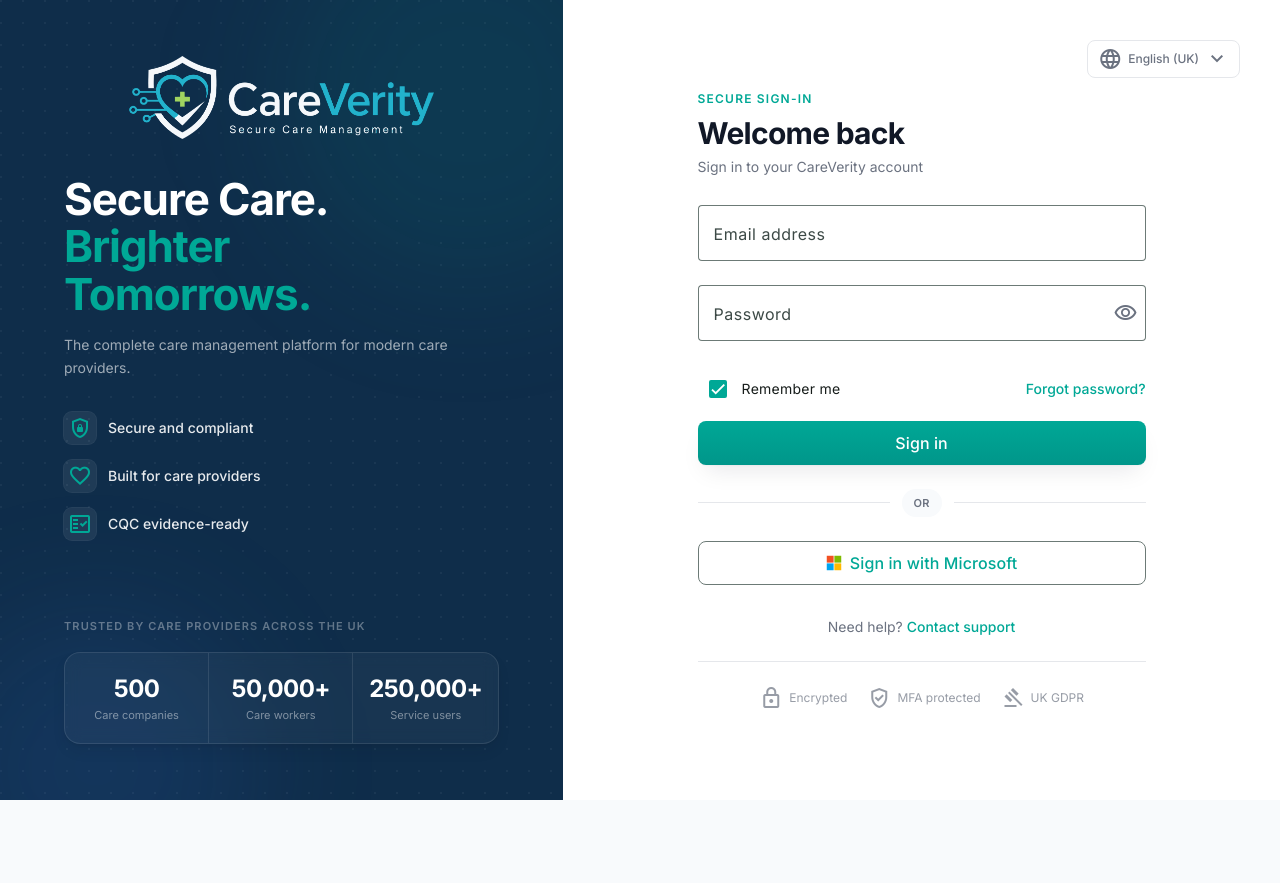
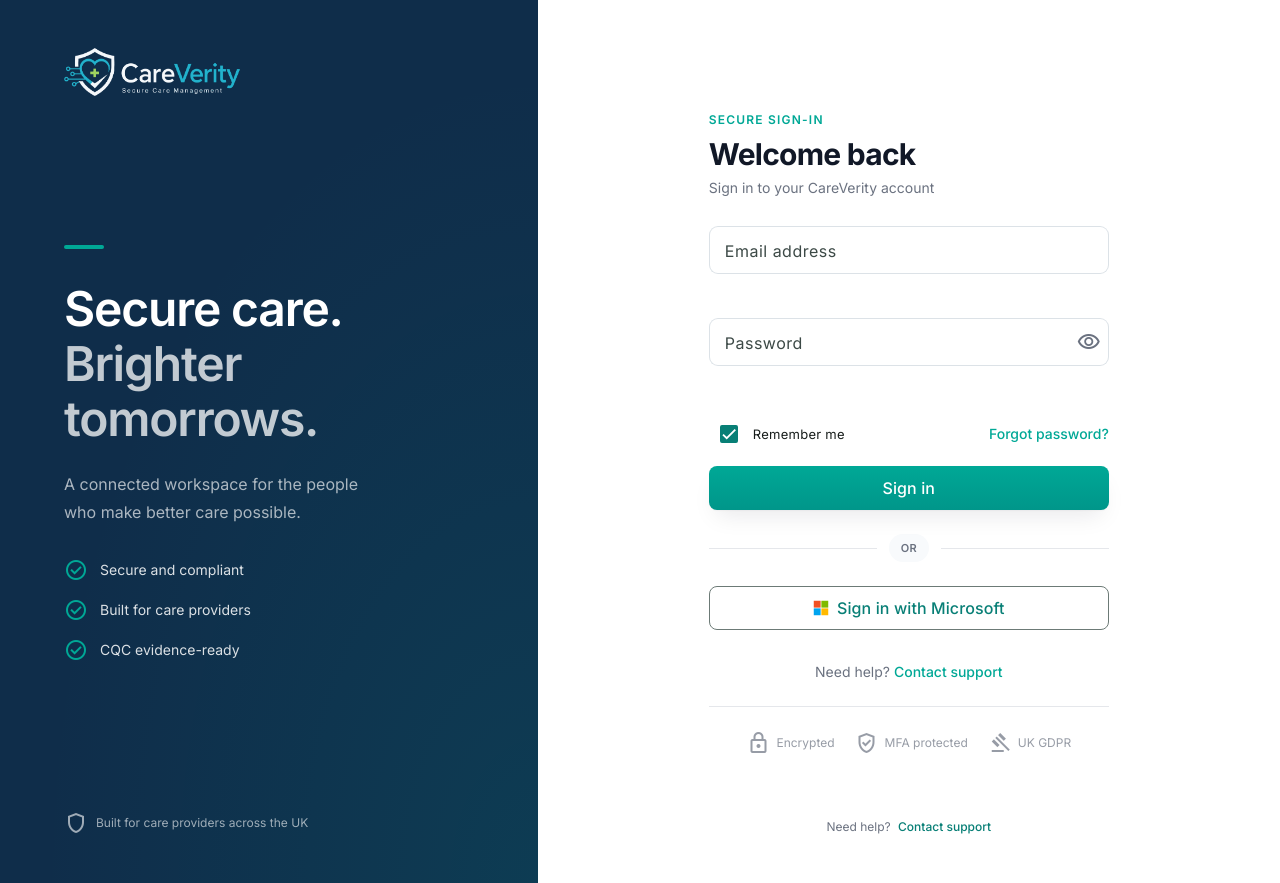
Before and after one commit to accessmutinda/admin, an Angular app: page /auth/sign-in in a window 1280 px wide. Before the commit the page ends 800 px from the top, so only its background shows below. Built offline with nearby package versions, Linux system fonts and the light colour scheme.

Commit message:
(style) refine shared authentication layouts and form controls

```diff
--- a/src/app/shared/layouts/auth-centered-layout.ts
+++ b/src/app/shared/layouts/auth-centered-layout.ts
@@ -5,25 +5,27 @@
   selector: 'cv-auth-centered-layout',
   imports: [Logo],
   template: `
-    <div
-      class="flex min-h-screen w-full flex-col items-center bg-cloud bg-[radial-gradient(ellipse_80%_60%_at_50%_-10%,color-mix(in_srgb,var(--color-teal)_7%,transparent),transparent)] px-4 py-6 sm:px-6 sm:py-12"
-    >
-      <div
-        class="cv-enter w-full {{
-          widthClass()
-        }} rounded-2xl border border-line bg-white p-6 shadow-card sm:p-10"
-      >
-        <div class="mb-6 flex justify-center sm:mb-7">
-          <cv-logo size="lg" />
+    <div class="cv-auth-shell flex min-h-screen flex-col bg-cloud px-4 py-8 sm:px-6 sm:py-10">
+      <header class="mx-auto w-full max-w-6xl px-2"><cv-logo /></header>
+      <main class="flex flex-1 items-center justify-center py-10 sm:py-14">
+        <div
+          class="cv-enter w-full {{
+            widthClass()
+          }} rounded-2xl border border-line/80 bg-white p-6 shadow-[0_2px_12px_rgba(15,45,74,0.035)] sm:p-9"
+        >
+          <ng-content />
         </div>
-        <ng-content />
-      </div>
+      </main>
+      <p class="text-center text-xs text-slate">
+        Need help?
+        <a class="cv-auth-link ml-1" href="mailto:support@careverity.com">Contact support</a>
+      </p>
     </div>
   `,
 })
 export class AuthCenteredLayout {
   readonly width = input<'sm' | 'md'>('sm');
   protected widthClass(): string {
-    return this.width() === 'md' ? 'max-w-lg' : 'max-w-sm';
+    return this.width() === 'md' ? 'max-w-[30rem]' : 'max-w-[28rem]';
   }
 }
--- a/src/app/shared/layouts/auth-split-layout.ts
+++ b/src/app/shared/layouts/auth-split-layout.ts
@@ -5,94 +5,55 @@
   selector: 'cv-auth-split-layout',
   imports: [Logo],
   template: `
-    <div class="flex min-h-screen w-full flex-col lg:flex-row">
+    <div class="cv-auth-shell flex min-h-screen flex-col bg-white lg:flex-row">
       <aside
-        class="relative flex w-full flex-col justify-between gap-5 overflow-hidden bg-navy px-6 py-7 text-white sm:px-12 sm:py-10 lg:w-[44%] lg:gap-0 lg:px-16 lg:py-14"
+        class="relative hidden w-[42%] flex-col justify-between overflow-hidden bg-navy px-12 py-12 text-white lg:flex xl:px-16"
       >
         <div
-          class="pointer-events-none absolute inset-0 opacity-60 [background-image:radial-gradient(1px_1px_at_1px_1px,rgba(255,255,255,0.08)_1px,transparent_0)] [background-size:22px_22px]"
+          class="pointer-events-none absolute inset-0 bg-[radial-gradient(ellipse_at_bottom_right,rgba(0,168,150,0.12),transparent_65%)]"
         ></div>
-        <div
-          class="pointer-events-none absolute -right-24 -top-24 h-96 w-96 rounded-full bg-teal/10 blur-3xl"
-        ></div>
-        <div
-          class="pointer-events-none absolute -bottom-32 -left-16 h-80 w-80 rounded-full bg-brand-blue/10 blur-3xl"
-        ></div>
-
-        <cv-logo tone="light" size="hero" class="relative z-10 block" />
-
-        <div class="relative z-10 text-center lg:max-w-sm lg:text-left">
-          <h1 class="text-2xl font-bold leading-[1.08] tracking-tight sm:text-3xl lg:text-[2.75rem]">
-            Secure Care.<span class="text-teal lg:block"> Brighter Tomorrows.</span>
-          </h1>
-          <p class="mt-4 hidden text-sm leading-relaxed text-white/60 lg:block">
-            The complete care management platform for modern care providers.
+        <cv-logo tone="light" class="relative z-10 block" />
+        <div class="relative z-10 max-w-sm py-16">
+          <span class="mb-8 block h-1 w-10 rounded-full bg-teal"></span>
+          <h2 class="text-[2.75rem] font-semibold leading-[1.15] tracking-tight xl:text-5xl">
+            Secure care.<br /><span class="text-white/75">Brighter tomorrows.</span>
+          </h2>
+          <p class="mt-6 max-w-xs text-base leading-7 text-white/65">
+            A connected workspace for the people who make better care possible.
           </p>
-
-          <ul
-            class="mt-5 hidden flex-wrap justify-center gap-x-6 gap-y-3 text-sm sm:flex lg:mt-8 lg:flex-col lg:justify-start lg:gap-4"
-          >
+          <ul class="mt-8 space-y-4 text-sm">
             @for (item of checklist; track item.label) {
               <li class="flex items-center gap-3">
-                <span
-                  class="flex h-8 w-8 shrink-0 items-center justify-center rounded-lg bg-white/[0.07] ring-1 ring-white/10"
+                <span aria-hidden="true" class="material-symbols-outlined text-[20px] text-teal"
+                  >check_circle</span
                 >
-                  <span class="material-symbols-outlined text-[16px] text-teal">{{ item.icon }}</span>
-                </span>
-                <span class="font-medium text-white/90">{{ item.label }}</span>
+                <span class="text-white/85">{{ item.label }}</span>
               </li>
             }
           </ul>
         </div>
-
-        <div class="relative z-10 mt-10 hidden lg:block">
-          <p class="text-[11px] font-semibold uppercase tracking-[0.1em] text-white/35">
-            Trusted by care providers across the UK
-          </p>
-          <div
-            class="mt-4 flex items-stretch overflow-hidden rounded-2xl border border-white/10 bg-white/[0.04] shadow-float backdrop-blur-sm"
-          >
-            @for (stat of stats; track stat.label; let last = $last) {
-              <div class="flex-1 px-4 py-5 text-center {{ last ? '' : 'border-r border-white/10' }}">
-                <p class="text-2xl font-bold tracking-tight text-white">{{ stat.value }}</p>
-                <p class="mt-1 text-[11px] leading-tight text-white/45">{{ stat.label }}</p>
-              </div>
-            }
-          </div>
+        <p class="relative z-10 flex items-center gap-2 text-xs text-white/60">
+          <span aria-hidden="true" class="material-symbols-outlined text-[16px]">shield</span>
+          Built for care providers across the UK
+        </p>
+      </aside>
+      <main class="flex min-h-screen flex-1 flex-col px-6 py-8 sm:px-10 lg:px-16 lg:py-12">
+        <div class="lg:hidden"><cv-logo /></div>
+        <div class="flex flex-1 items-center justify-center py-12 lg:py-16">
+          <div class="cv-enter w-full max-w-[25rem]"><ng-content /></div>
         </div>
-      </aside>
-
-      <main
-        class="relative flex w-full flex-1 flex-col items-center justify-center bg-white px-6 py-6 sm:px-10 sm:py-10 lg:py-12"
-      >
-        <!-- In flow above the form on small screens; pinned to the corner once
-             the form has a full-height column to itself. -->
-        <button
-          type="button"
-          class="mb-6 flex items-center gap-1.5 self-end rounded-lg border border-line px-2.5 py-1.5 text-xs font-medium text-slate transition-colors hover:border-slate/40 hover:text-ink lg:absolute lg:right-10 lg:top-10 lg:mb-0"
-        >
-          <span class="material-symbols-outlined text-[16px] text-slate">language</span>
-          English (UK)
-          <span class="material-symbols-outlined text-[16px]">expand_more</span>
-        </button>
-
-        <div class="cv-enter w-full max-w-md">
-          <ng-content />
-        </div>
+        <p class="text-center text-xs text-slate">
+          Need help?
+          <a class="cv-auth-link ml-1" href="mailto:support@careverity.com">Contact support</a>
+        </p>
       </main>
     </div>
   `,
 })
 export class AuthSplitLayout {
   protected readonly checklist = [
-    { icon: 'shield_lock', label: 'Secure and compliant' },
-    { icon: 'favorite', label: 'Built for care providers' },
-    { icon: 'fact_check', label: 'CQC evidence-ready' },
-  ];
-
-  protected readonly stats = [
-    { value: '500', label: 'Care companies' },
-    { value: '50,000+', label: 'Care workers' },
-    { value: '250,000+', label: 'Service users' },
+    { label: 'Secure and compliant' },
+    { label: 'Built for care providers' },
+    { label: 'CQC evidence-ready' },
   ];
 }
--- a/src/app/shared/ui/otp-input.ts
+++ b/src/app/shared/ui/otp-input.ts
@@ -4,7 +4,12 @@
   selector: 'cv-otp-input',
   host: { class: 'block w-full' },
   template: `
-    <div class="mx-auto flex max-w-[22.5rem] justify-center gap-2 sm:gap-3" (paste)="onPaste($event)">
+    <div
+      class="mx-auto flex max-w-[23rem] justify-center gap-2 sm:gap-2.5"
+      role="group"
+      aria-label="Six-digit verification code"
+      (paste)="onPaste($event)"
+    >
       @for (i of indices; track i) {
         <input
           #box
@@ -12,7 +17,8 @@
           inputmode="numeric"
           autocomplete="one-time-code"
           maxlength="1"
-          class="h-14 w-0 min-w-0 max-w-12 flex-1 rounded-lg border border-line text-center text-xl font-semibold text-ink outline-none transition-all duration-150 hover:border-slate focus:scale-105 focus:border-teal focus:shadow-card focus:ring-2 focus:ring-teal/25"
+          class="h-14 w-0 min-w-0 flex-1 rounded-lg border border-line bg-cloud/50 text-center text-xl font-medium text-ink outline-none transition-colors duration-150 hover:border-slate/50 focus:border-teal-600 focus:bg-white focus:ring-2 focus:ring-teal-600/15"
+          [attr.aria-label]="'Digit ' + (i + 1) + ' of ' + length()"
           [value]="digits()[i]"
           (input)="onInput(i, $event)"
           (keydown)="onKeydown(i, $event)"
@@ -62,7 +68,10 @@
 
   protected onPaste(event: ClipboardEvent): void {
     const text = event.clipboardData?.getData('text') ?? '';
-    const pasted = text.replace(/[^0-9]/g, '').slice(0, this.length()).split('');
+    const pasted = text
+      .replace(/[^0-9]/g, '')
+      .slice(0, this.length())
+      .split('');
     if (!pasted.length) {
       return;
     }
--- a/src/material-theme.scss
+++ b/src/material-theme.scss
@@ -29,7 +29,7 @@
         primary-fixed: #00a896,
         on-primary-fixed: #ffffff,
         error: #ef4444,
-      on-error: #ffffff,
+        on-error: #ffffff
       )
   );
 }
@@ -52,3 +52,27 @@
   // next to rounded-lg/rounded-xl surfaces throughout the rest of the app.
   --mdc-outlined-text-field-container-shape: 0.625rem;
 }
+
+.cv-auth-shell {
+  @include mat.form-field-overrides(
+    (
+      container-height: 48px,
+      container-vertical-padding: 12px,
+      container-text-size: 14px,
+      outlined-container-shape: 9px,
+      outlined-outline-color: #dce2e7,
+      outlined-hover-outline-color: #94a3b8,
+      outlined-focus-outline-color: #087f76,
+      outlined-focus-outline-width: 1px,
+      outlined-caret-color: #087f76,
+    )
+  );
+  @include mat.checkbox-overrides(
+    (
+      selected-icon-color: #087f76,
+      selected-hover-icon-color: #087f76,
+      selected-focus-icon-color: #087f76,
+      label-text-size: 13px,
+    )
+  );
+}
--- a/src/styles.css
+++ b/src/styles.css
@@ -169,3 +169,81 @@
     scroll-behavior: auto;
   }
 }
+
+.cv-auth-shell {
+  --cv-auth-accent: #087f76;
+  --mat-sys-primary: var(--cv-auth-accent);
+}
+.cv-auth-heading {
+  color: var(--color-ink);
+  font-size: 1.75rem;
+  font-weight: 600;
+  line-height: 1.25;
+  letter-spacing: -0.035em;
+  overflow-wrap: anywhere;
+}
+.cv-auth-link {
+  color: var(--cv-auth-accent);
+  font-weight: 500;
+  text-underline-offset: 3px;
+}
+.cv-auth-link:hover {
+  text-decoration: underline;
+}
+.cv-field-label {
+  display: block;
+  margin-bottom: 8px;
+  color: var(--color-ink);
+  font-size: 0.8125rem;
+  font-weight: 500;
+}
+.cv-auth-shell .mat-mdc-form-field {
+  margin-bottom: 20px;
+}
+.cv-auth-shell .cv-auth-primary,
+.cv-auth-shell .cv-auth-secondary {
+  display: inline-flex;
+  align-items: center;
+  justify-content: center;
+  min-height: 48px;
+  height: auto;
+  padding: 12px 20px;
+  border-radius: 9px;
+  font-size: 0.875rem;
+  font-weight: 500;
+  line-height: 1.5;
+  white-space: normal;
+  box-shadow: none;
+  transition:
+    background-color 150ms,
+    border-color 150ms;
+}
+.cv-auth-shell .cv-auth-primary:not(:disabled) {
+  background: var(--cv-auth-accent);
+  color: white;
+}
+.cv-auth-shell .cv-auth-primary:not(:disabled):hover {
+  background: #076e67;
+}
+.cv-auth-shell .cv-auth-secondary {
+  border-color: var(--color-line);
+  color: var(--color-ink);
+  background: white;
+}
+.cv-auth-shell .cv-auth-secondary:hover {
+  border-color: #cbd5e1;
+  background: var(--color-cloud);
+}
+.cv-auth-shell .cv-auth-text {
+  min-height: 44px;
+  color: var(--color-slate);
+  font-size: 0.875rem;
+}
+.cv-auth-shell .mat-mdc-progress-spinner {
+  --mdc-circular-progress-active-indicator-color: white;
+}
+@media (max-width: 399px) {
+  .cv-auth-heading {
+    font-size: 1.5rem;
+  }
+}
```
Lines whose indentation alone changed are shown as unchanged.
